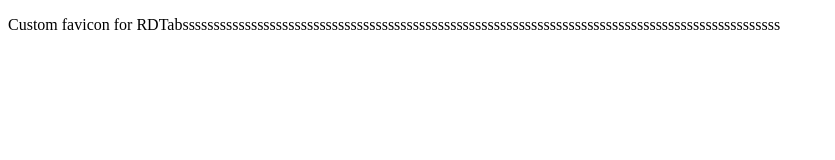
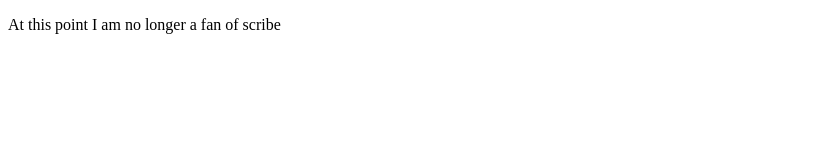
Before and after one commit to kmorrisonDD/rdtabsfab, a plain HTML site: page index.html in a window 1280 px wide. Shown: the whole page, without its empty margins (0-835 px from the left). Drawn offline with Linux system fonts and the light colour scheme.

Commit message:
Update index.html

```diff
--- a/index.html
+++ b/index.html
@@ -12,6 +12,6 @@
   <link rel="shortcut icon" href="favicon.ico">
 </head>
 <body>
-  <p>Custom favicon for RDTabssssssssssssssssssssssssssssssssssssssssssssssssssssssssssssssssssssssssssssssssssssssssssssssss</p>
+  <p>At this point I am no longer a fan of scribe</p>
 </body>
 </html>
```
